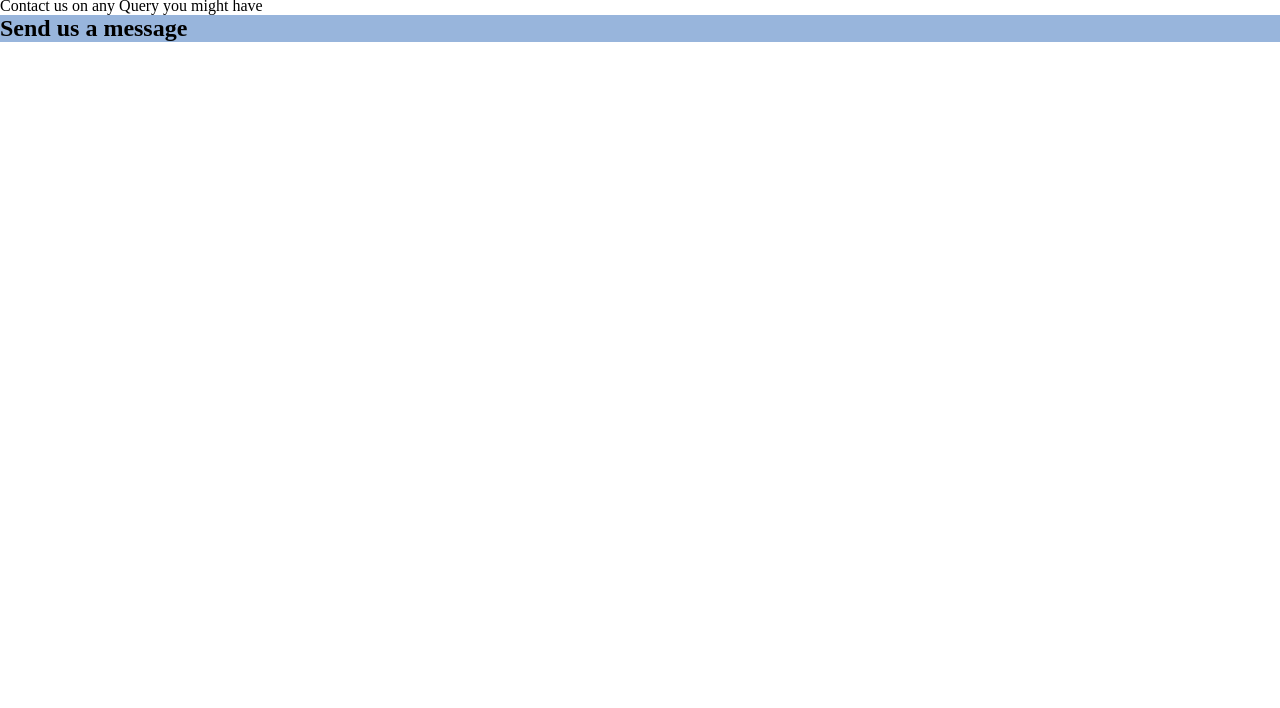
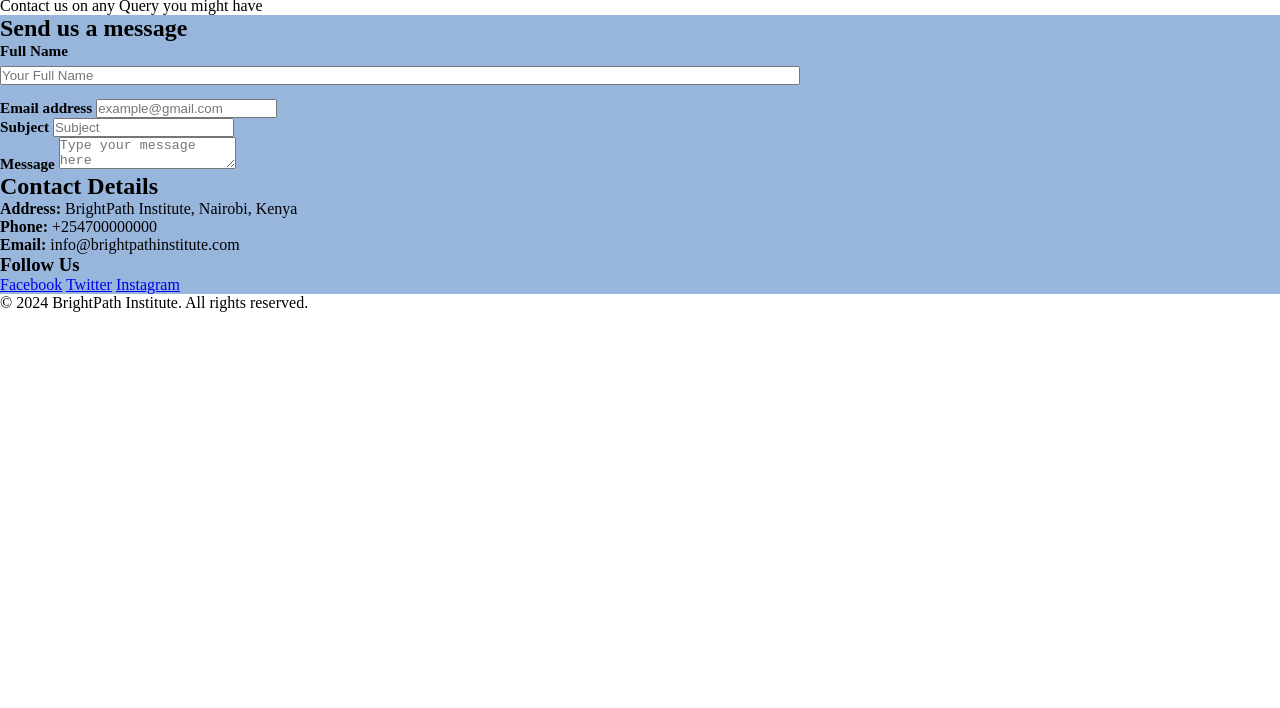
Before and after one commit to jtrevor08/Student-management, a plain HTML site: page contact.html in a window 1280 px wide. Shown: the part 92-800 px from the top of the page. Drawn offline with Linux system fonts and the light colour scheme.

```diff
--- a/contact.html
+++ b/contact.html
@@ -16,7 +16,7 @@
             <li><a href="index.html">Home</a></li>
             <li><a href="about.html">About Us</a></li>
             <li><a href="courses.html">Our Courses</a></li>
-            <li><a href="contact.html">Courses</a></li>
+            <li><a href="contact.html">Contact Us</a></li>
           </ul>
         </nav>
       </div>
@@ -34,10 +34,59 @@
         <div class="layout">
           <form id="contactForm" class="form-card" novalidate>
             <h2>Send us a message</h2>
-            <div class="from-group"></div>
+            <div class="from-group">
+              <label for="contactName">Full Name</label>
+              <input
+                type="text"
+                id="contactName"
+                placeholder="Your Full Name"
+              />
+            </div>
+            <div class="form-group">
+              <label for="contactEmail">Email address</label>
+              <input
+                type="email"
+                id="contactEmail"
+                placeholder="example@gmail.com"
+              />
+            </div>
+            <div class="form-group">
+              <label for="contactSubject">Subject</label>
+              <input type="text" id="contactSubject" placeholder="Subject" />
+            </div>
+            <div class="form-group">
+              <label for="contactMessage">Message</label>
+              <textarea
+                id="contactMessage"
+                placeholder="Type your message here"
+              ></textarea>
+            </div>
           </form>
+
+          <div class="contact-details card">
+            <h2>Contact Details</h2>
+            <p>
+              <strong>Address:</strong> BrightPath Institute, Nairobi, Kenya
+            </p>
+            <p><strong>Phone:</strong> +254700000000</p>
+            <p><strong>Email:</strong> info@brightpathinstitute.com</p>
+            <h3>Follow Us</h3>
+            <div class="social-links">
+              <a href="#" aria-label="facebook">Facebook</a>
+              <a href="#" aria-label="twitter">Twitter</a>
+              <a href="#" aria-label="instagram">Instagram</a>
+            </div>
+          </div>
         </div>
       </section>
     </main>
+
+    <footer class="site-footer">
+      <div class="footer-inner">
+        <p>&copy; 2024 BrightPath Institute. All rights reserved.</p>
+      </div>
+    </footer>
+
+    <script src="script.js"></script>
   </body>
 </html>
```
Also changed, not shown: courses.html (+1 -1 lines), index.html (+1 -1 lines).
